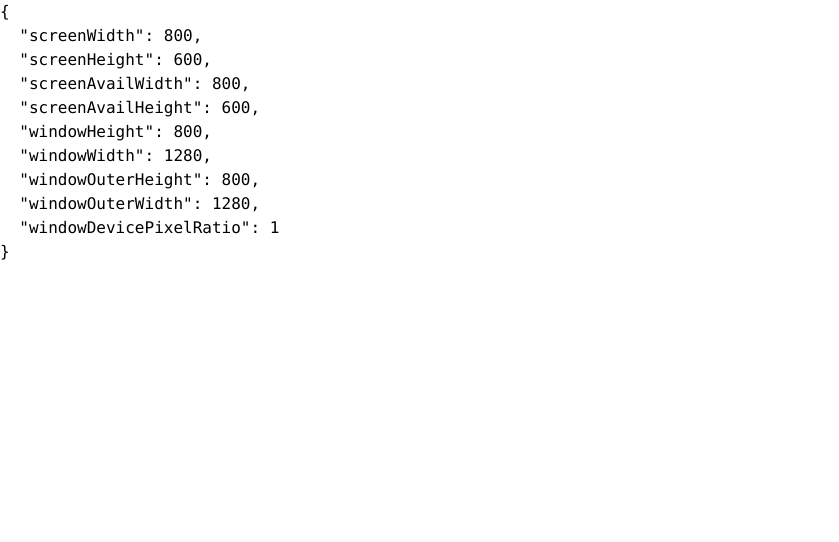
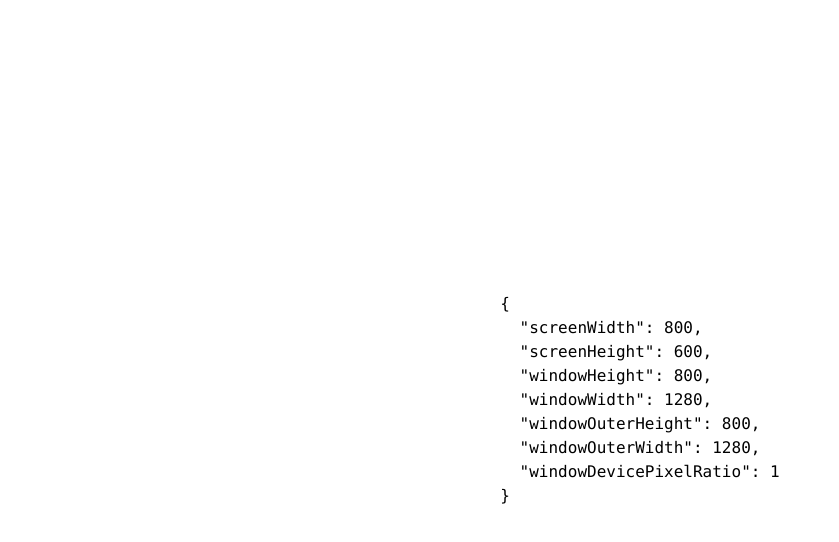
Before and after one commit to JuroUhlar/fp-demo, a Next.js app: page /letterbox in a window 1280 px wide. Shown: the top 542 px of the page, without its empty margins (0-839 px from the left). Built offline with nearby package versions, Linux system fonts and the light colour scheme; what @fingerprintjs/fingerprintjs-pro-react would draw is missing.

Commit message:
center letterbox demo

```diff
--- a/src/pages/index.tsx
+++ b/src/pages/index.tsx
@@ -1,5 +1,6 @@
-import Head from "next/head";
-import VisitorData from "../components/visitorData";
+import Head from 'next/head';
+import Link from 'next/link';
+import VisitorData from '../components/visitorData';
 
 export default function Home() {
   return (
@@ -13,44 +14,34 @@ export default function Home() {
       <header>
         <ul className="p-10">
           <li>
-            <a
-              href="simple/index.html"
-              className="text-blue-600 underline hover:text-blue-400"
-            >
+            <a href="simple/index.html" className="text-blue-600 underline hover:text-blue-400">
               Simple HTML demo
             </a>
           </li>
           <li>
-            <a
-              href="gtm/index.html"
-              className="text-blue-600 underline hover:text-blue-400"
-            >
+            <a href="gtm/index.html" className="text-blue-600 underline hover:text-blue-400">
               Google Tag Manager Demo
             </a>
           </li>
           <li>
-            <a
-              href="cloudfront/index.html"
-              className="text-blue-600 underline hover:text-blue-400"
-            >
+            <a href="cloudfront/index.html" className="text-blue-600 underline hover:text-blue-400">
               Cloudfront Demo
             </a>
           </li>
           <li>
-            <a
-              href="opensource/index.html"
-              className="text-blue-600 underline hover:text-blue-400"
-            >
+            <a href="opensource/index.html" className="text-blue-600 underline hover:text-blue-400">
               Open Source FingerprintJS Demo
             </a>
           </li>
           <li>
-            <a
-              href="default/index.html"
-              className="text-blue-600 underline hover:text-blue-400"
-            >
+            <a href="default/index.html" className="text-blue-600 underline hover:text-blue-400">
               Simple HTML with default domain
             </a>
+          </li>
+          <li>
+            <Link href="letterbox" className="text-blue-600 underline hover:text-blue-400">
+              Letterbox demo
+            </Link>
           </li>
         </ul>
       </header>
--- a/src/pages/letterbox.tsx
+++ b/src/pages/letterbox.tsx
@@ -1,16 +1,15 @@
 import { useEffect, useState } from 'react';
-// import lodash
 import _ from 'lodash';
 
 export default function Letterbox() {
-  const [screen, setScreen] = useState<any>({});
+  const [screen, setScreen] = useState<Record<string, number>>({});
 
   const updateScreen = () => {
     const result = {
       screenWidth: window.screen.width,
       screenHeight: window.screen.height,
-      screenAvailWidth: window.screen.availWidth,
-      screenAvailHeight: window.screen.availHeight,
+      // screenAvailWidth: window.screen.availWidth,
+      // screenAvailHeight: window.screen.availHeight,
       windowHeight: window.innerHeight,
       windowWidth: window.innerWidth,
       windowOuterHeight: window.outerHeight,
@@ -20,19 +19,21 @@ export default function Letterbox() {
     setScreen(result);
   };
 
+  // Add a resize listener to update the screen state on mount
   useEffect(() => {
     updateScreen();
     window.addEventListener(
       'resize',
       _.debounce(() => {
-        console.log('resize');
         updateScreen();
       }, 50)
     );
   }, []);
 
   return (
-    <div>
+    <div
+      style={{ display: 'flex', height: '100vh', alignItems: 'center', justifyContent: 'center' }}
+    >
       <pre>{JSON.stringify(screen, undefined, 2)}</pre>
     </div>
   );
```
